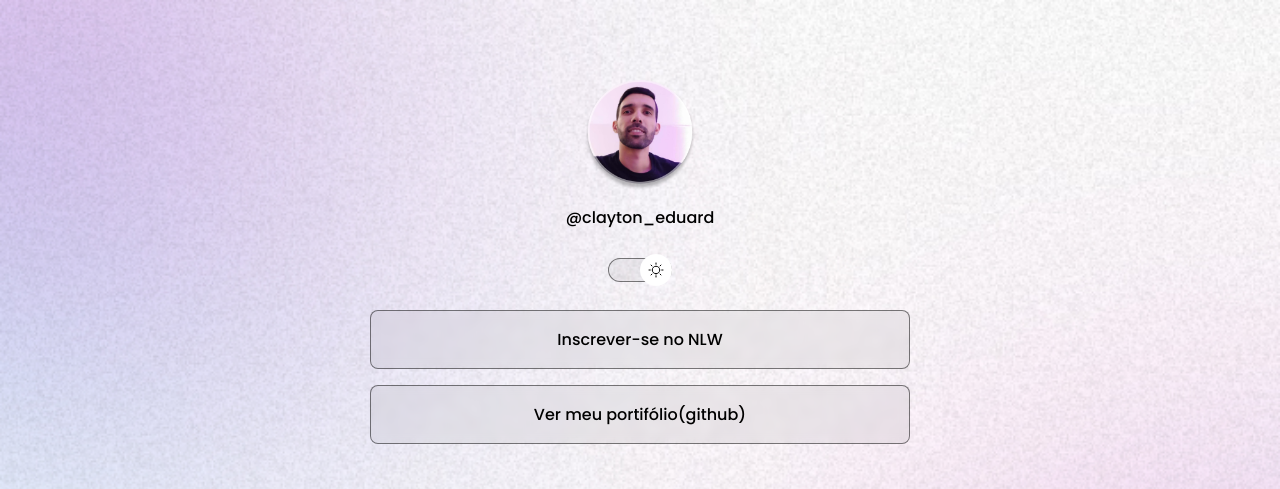
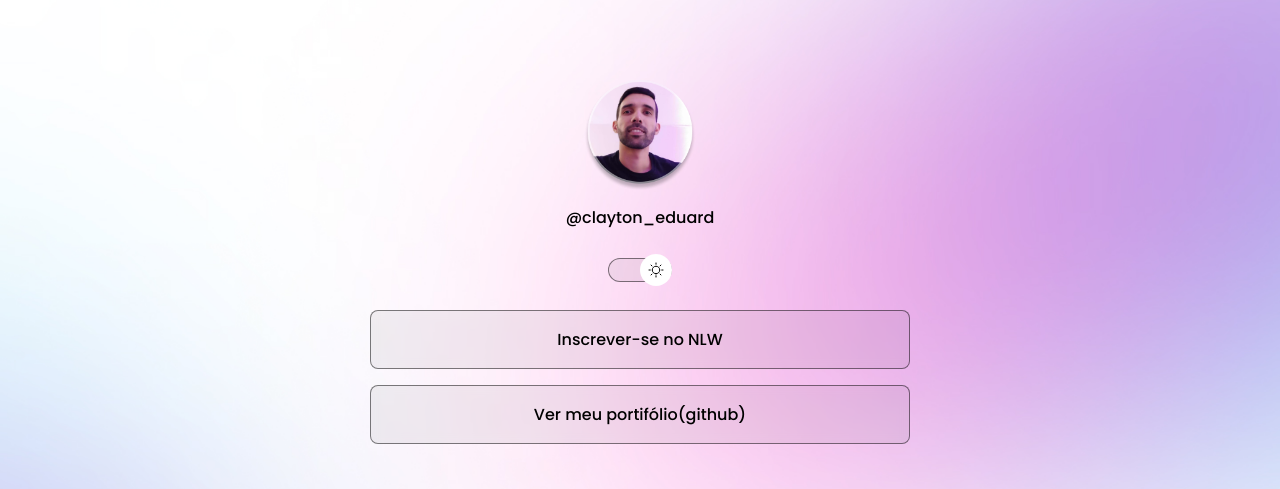
Before and after one commit to ClaytonEduard/projeto-rocket, a plain HTML site: page index.html in a window 1280 px wide. Shown: the top 489 px of the page. Drawn offline with nearby package versions, Linux system fonts and the light colour scheme.

Commit message:
Background Media Queryes

```diff
--- a/style.css
+++ b/style.css
@@ -35,6 +35,7 @@ body {
 
   /* colocar em uma unica linha */
   background: var(--bg-url) no-repeat top center/cover;
+  height: 100vh;
 }
 
 body * {
@@ -163,3 +164,13 @@ footer {
   text-align: center;
   font-size: 14px;
 }
+
+/* media queries */
+@media (min-width: 700px) {
+  :root {
+    --bg-url: url(/assets/bg-desktop.jpg);
+  }
+  .light {
+    --bg-url: url(/assets/bg-desktop-light.jpg);
+  }
+}
```
